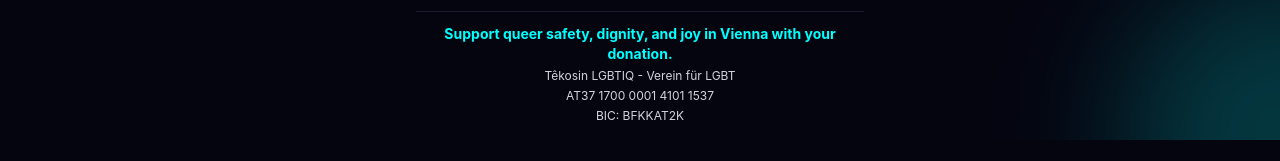
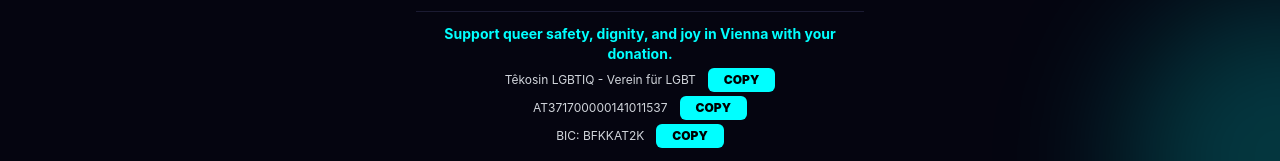
Before and after one commit to Ammaradonis/tekosin, a React (Create React App) app in the folder frontend/: page /login in a window 1280 px wide. Shown: the part 771-932 px from the top of the page. Before the commit the page ends 911 px from the top, so only its background shows below. Built offline with nearby package versions, Linux system fonts and the light colour scheme; no server answers.

Commit message:
Add visible copy buttons for fixed bank details

```diff
--- a/frontend/src/components/Footer.js
+++ b/frontend/src/components/Footer.js
@@ -1,8 +1,19 @@
-import React from 'react';
+import React, { useState } from 'react';
 import { useTranslation } from 'react-i18next';
 
 const Footer = () => {
   const { t } = useTranslation();
+  const [copiedKey, setCopiedKey] = useState('');
+
+  const copyValue = async (key, value) => {
+    try {
+      await navigator.clipboard.writeText(value);
+      setCopiedKey(key);
+      setTimeout(() => setCopiedKey(''), 1200);
+    } catch (e) {
+      setCopiedKey('');
+    }
+  };
 
   return (
     <footer className="border-t border-tekosin-border bg-tekosin-dark/50 px-6 py-4">
@@ -33,9 +44,36 @@
 
         <div className="w-full border-t border-tekosin-border/60 pt-3 text-center space-y-1">
           <p className="text-sm font-bold text-neon-cyan">{t('footer.supportCta')}</p>
-          <p className="text-xs text-gray-300">{t('footer.bankName')}</p>
-          <p className="text-xs text-gray-300">{t('footer.iban')}</p>
-          <p className="text-xs text-gray-300">{t('footer.bic')}</p>
+          <div className="flex items-center justify-center gap-3">
+            <p className="text-xs text-gray-300">Têkosin LGBTIQ - Verein für LGBT</p>
+            <button
+              type="button"
+              onClick={() => copyValue('bank', 'Têkosin LGBTIQ - Verein für LGBT')}
+              className="px-4 py-1 rounded-md bg-neon-cyan text-black font-black text-xs hover:opacity-90 transition-opacity"
+            >
+              {copiedKey === 'bank' ? 'COPIED' : 'COPY'}
+            </button>
+          </div>
+          <div className="flex items-center justify-center gap-3">
+            <p className="text-xs text-gray-300">AT371700000141011537</p>
+            <button
+              type="button"
+              onClick={() => copyValue('iban', 'AT371700000141011537')}
+              className="px-4 py-1 rounded-md bg-neon-cyan text-black font-black text-xs hover:opacity-90 transition-opacity"
+            >
+              {copiedKey === 'iban' ? 'COPIED' : 'COPY'}
+            </button>
+          </div>
+          <div className="flex items-center justify-center gap-3">
+            <p className="text-xs text-gray-300">BIC: BFKKAT2K</p>
+            <button
+              type="button"
+              onClick={() => copyValue('bic', 'BFKKAT2K')}
+              className="px-4 py-1 rounded-md bg-neon-cyan text-black font-black text-xs hover:opacity-90 transition-opacity"
+            >
+              {copiedKey === 'bic' ? 'COPIED' : 'COPY'}
+            </button>
+          </div>
         </div>
       </div>
     </footer>
--- a/frontend/src/i18n.js
+++ b/frontend/src/i18n.js
@@ -17,9 +17,6 @@
         madeWith: 'Made with passion by Anna & Müco',
         noHousing: 'Diese NGO bietet KEINE Unterkunft oder Rechtsberatung an.',
         supportCta: 'Support queer safety, dignity, and joy in Vienna with your donation.',
-        bankName: 'Têkosin LGBTIQ - Verein für LGBT',
-        iban: 'AT37 1700 0001 4101 1537',
-        bic: 'BIC: BFKKAT2K'
       },
       gdpr: { consent: 'DSGVO-Einwilligung', rightToForget: 'Recht auf Vergessenwerden', dataPortability: 'Datenübertragbarkeit', consentText: 'Ich stimme der Verarbeitung meiner Daten zu.' }
     }
@@ -38,9 +35,6 @@
         madeWith: 'Made with passion by Anna & Müco',
         noHousing: 'This NGO does NOT offer housing or legal consultations.',
         supportCta: 'Support queer safety, dignity, and joy in Vienna with your donation.',
-        bankName: 'Têkosin LGBTIQ - Verein für LGBT',
-        iban: 'AT37 1700 0001 4101 1537',
-        bic: 'BIC: BFKKAT2K'
       },
       gdpr: { consent: 'GDPR Consent', rightToForget: 'Right to be Forgotten', dataPortability: 'Data Portability', consentText: 'I consent to the processing of my data.' }
     }
@@ -59,9 +53,6 @@
         madeWith: 'Made with passion by Anna & Müco',
         noHousing: 'Bu STK konut veya hukuki danışmanlık SUNMAMAKTADIR.',
         supportCta: 'Support queer safety, dignity, and joy in Vienna with your donation.',
-        bankName: 'Têkosin LGBTIQ - Verein für LGBT',
-        iban: 'AT37 1700 0001 4101 1537',
-        bic: 'BIC: BFKKAT2K'
       },
       gdpr: { consent: 'KVKK Onayı', rightToForget: 'Unutulma Hakkı', dataPortability: 'Veri Taşınabilirliği', consentText: 'Verilerimin işlenmesine onay veriyorum.' }
     }
@@ -78,9 +69,6 @@
         madeWith: 'Made with passion by Anna & Müco',
         noHousing: 'هذه المنظمة لا تقدم السكن أو الاستشارات القانونية.',
         supportCta: 'Support queer safety, dignity, and joy in Vienna with your donation.',
-        bankName: 'Têkosin LGBTIQ - Verein für LGBT',
-        iban: 'AT37 1700 0001 4101 1537',
-        bic: 'BIC: BFKKAT2K'
       },
       members: { title: 'إدارة الأعضاء', addNew: 'إضافة عضو جديد', search: 'بحث...', firstName: 'الاسم الأول', lastName: 'اسم العائلة' },
       payments: { title: 'إدارة المدفوعات', amount: 'المبلغ', donate: 'تبرع' }
@@ -97,9 +85,6 @@
         madeWith: 'Made with passion by Anna & Müco',
         noHousing: 'این سازمان مسکن یا مشاوره حقوقی ارائه نمی‌دهد.',
         supportCta: 'Support queer safety, dignity, and joy in Vienna with your donation.',
-        bankName: 'Têkosin LGBTIQ - Verein für LGBT',
-        iban: 'AT37 1700 0001 4101 1537',
-        bic: 'BIC: BFKKAT2K'
       }
     }
   },
@@ -114,9 +99,6 @@
         madeWith: 'Made with passion by Anna & Müco',
         noHousing: 'Esta ONG NO ofrece alojamiento ni consultas legales.',
         supportCta: 'Support queer safety, dignity, and joy in Vienna with your donation.',
-        bankName: 'Têkosin LGBTIQ - Verein für LGBT',
-        iban: 'AT37 1700 0001 4101 1537',
-        bic: 'BIC: BFKKAT2K'
       }
     }
   }
--- a/frontend/src/pages/LoginPage.js
+++ b/frontend/src/pages/LoginPage.js
@@ -12,6 +12,17 @@
   const { loading, error } = useSelector((state) => state.auth);
   const [email, setEmail] = useState('');
   const [password, setPassword] = useState('');
+  const [copiedKey, setCopiedKey] = useState('');
+
+  const copyValue = async (key, value) => {
+    try {
+      await navigator.clipboard.writeText(value);
+      setCopiedKey(key);
+      setTimeout(() => setCopiedKey(''), 1200);
+    } catch (e) {
+      setCopiedKey('');
+    }
+  };
 
   const handleSubmit = async (e) => {
     e.preventDefault();
@@ -134,9 +145,36 @@
           </p>
           <div className="border-t border-tekosin-border/60 pt-3 space-y-1">
             <p className="text-sm font-bold text-neon-cyan">{t('footer.supportCta')}</p>
-            <p className="text-xs text-gray-300">{t('footer.bankName')}</p>
-            <p className="text-xs text-gray-300">{t('footer.iban')}</p>
-            <p className="text-xs text-gray-300">{t('footer.bic')}</p>
+            <div className="flex items-center justify-center gap-3">
+              <p className="text-xs text-gray-300">Têkosin LGBTIQ - Verein für LGBT</p>
+              <button
+                type="button"
+                onClick={() => copyValue('bank', 'Têkosin LGBTIQ - Verein für LGBT')}
+                className="px-4 py-1 rounded-md bg-neon-cyan text-black font-black text-xs hover:opacity-90 transition-opacity"
+              >
+                {copiedKey === 'bank' ? 'COPIED' : 'COPY'}
+              </button>
+            </div>
+            <div className="flex items-center justify-center gap-3">
+              <p className="text-xs text-gray-300">AT371700000141011537</p>
+              <button
+                type="button"
+                onClick={() => copyValue('iban', 'AT371700000141011537')}
+                className="px-4 py-1 rounded-md bg-neon-cyan text-black font-black text-xs hover:opacity-90 transition-opacity"
+              >
+                {copiedKey === 'iban' ? 'COPIED' : 'COPY'}
+              </button>
+            </div>
+            <div className="flex items-center justify-center gap-3">
+              <p className="text-xs text-gray-300">BIC: BFKKAT2K</p>
+              <button
+                type="button"
+                onClick={() => copyValue('bic', 'BFKKAT2K')}
+                className="px-4 py-1 rounded-md bg-neon-cyan text-black font-black text-xs hover:opacity-90 transition-opacity"
+              >
+                {copiedKey === 'bic' ? 'COPIED' : 'COPY'}
+              </button>
+            </div>
           </div>
         </div>
       </div>
```
